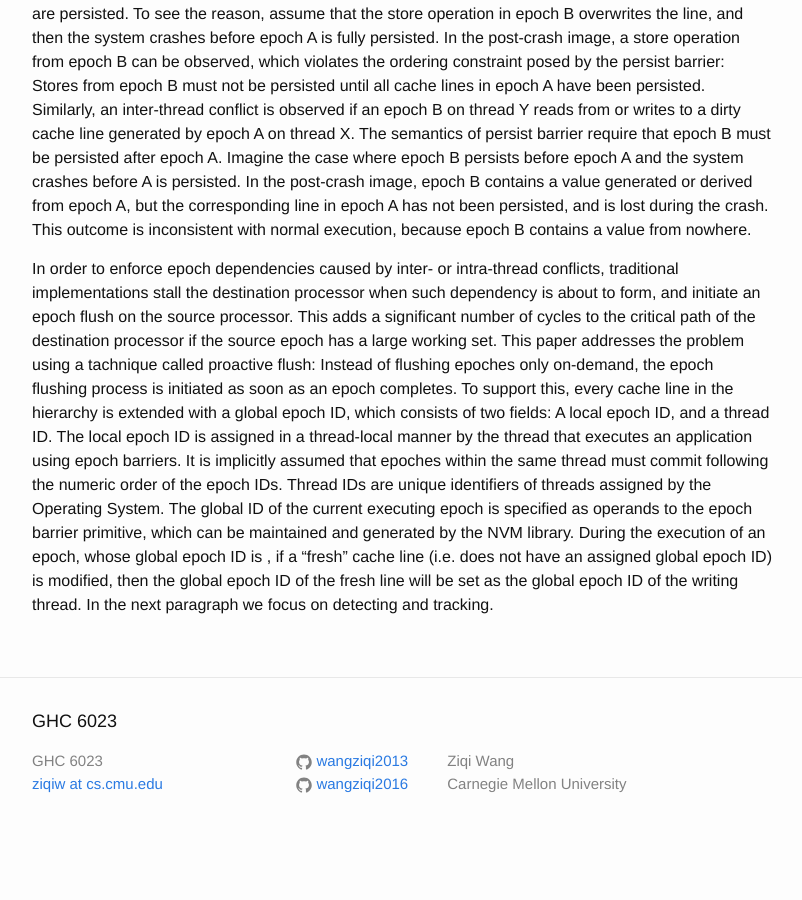
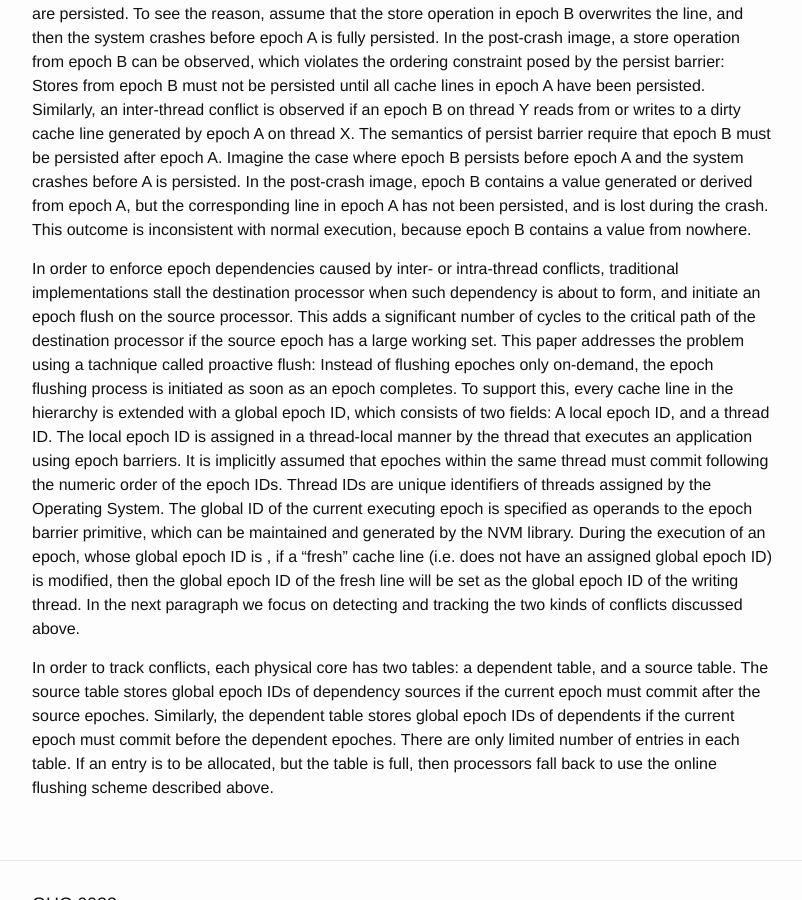
Before and after one commit to wangziqi2013/wangziqi2013.github.io, a Jekyll site: the page built from _posts/2019-03-24-efficient-persist-barriers-for-multicores.markdown, in a window 1280 px wide and 900 px high, scrolled down 1543 px. Shown: the whole window, without its empty margins (238-1040 px from the left). Built offline with Jekyll 4.4.1, drawn with Linux system fonts in a browser that asks for light colours; before the commit the page ends 2398 px from its top, so only the background shows below that.

Commit message:
Adding two tables

```diff
--- a/_posts/2019-03-24-efficient-persist-barriers-for-multicores.markdown
+++ b/_posts/2019-03-24-efficient-persist-barriers-for-multicores.markdown
@@ -74,4 +74,10 @@ are unique identifiers of threads assigned by the Operating System. The global I
 as operands to the epoch barrier primitive, which can be maintained and generated by the NVM library. During the execution
 of an epoch, whose global epoch ID is , if a "fresh" cache line (i.e. does not have an assigned global epoch ID) is modified,
 then the global epoch ID of the fresh line will be set as the global epoch ID of the writing thread. In the next paragraph
-we focus on detecting and tracking.
+we focus on detecting and tracking the two kinds of conflicts discussed above.
+
+In order to track conflicts, each physical core has two tables: a dependent table, and a source table. The source table stores
+global epoch IDs of dependency sources if the current epoch must commit after the source epoches. Similarly, the dependent table
+stores global epoch IDs of dependents if the current epoch must commit before the dependent epoches. There are only limited
+number of entries in each table. If an entry is to be allocated, but the table is full, then processors fall back to use
+the online flushing scheme described above.
```
